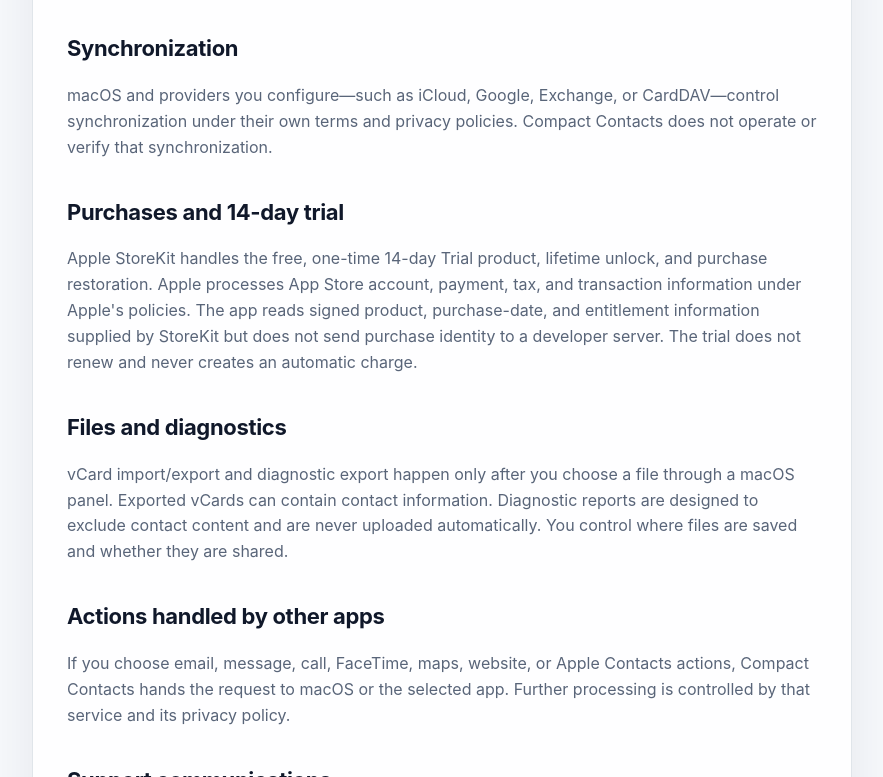
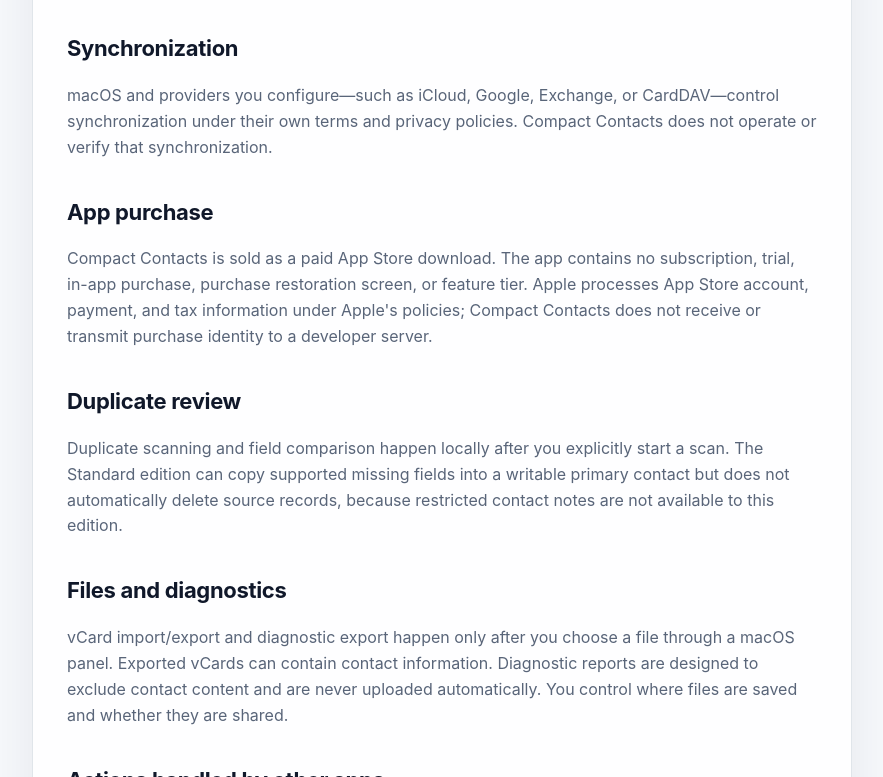
Before and after one commit to wedontneed/compact-contacts, a plain HTML site: page privacy/index.html in a window 1280 px wide. Shown: the part 1265-2042 px from the top of the page, without its empty margins (198-1081 px from the left). Drawn offline with Linux system fonts and the light colour scheme.

Commit message:
Update privacy policy for paid app and duplicate review

```diff
--- a/privacy/index.html
+++ b/privacy/index.html
@@ -16,7 +16,7 @@
     </div>
     <p class="eyebrow">Compact Contacts for macOS</p>
     <p class="meta">Effective July 12, 2026 · Publisher: Caglar Serdar</p>
-    <nav><a href="#data">Data</a><a href="#purchases">Purchases</a><a href="#choices">Your choices</a><a href="../support/">Support</a></nav>
+    <nav><a href="#data">Data</a><a href="#purchase">Purchase</a><a href="#choices">Your choices</a><a href="../support/">Support</a></nav>
   </header>
   <article>
     <h2>Overview</h2>
@@ -36,8 +36,11 @@
     <h2>Synchronization</h2>
     <p>macOS and providers you configure—such as iCloud, Google, Exchange, or CardDAV—control synchronization under their own terms and privacy policies. Compact Contacts does not operate or verify that synchronization.</p>
 
-    <h2 id="purchases">Purchases and 14-day trial</h2>
-    <p>Apple StoreKit handles the free, one-time 14-day Trial product, lifetime unlock, and purchase restoration. Apple processes App Store account, payment, tax, and transaction information under Apple's policies. The app reads signed product, purchase-date, and entitlement information supplied by StoreKit but does not send purchase identity to a developer server. The trial does not renew and never creates an automatic charge.</p>
+    <h2 id="purchase">App purchase</h2>
+    <p>Compact Contacts is sold as a paid App Store download. The app contains no subscription, trial, in-app purchase, purchase restoration screen, or feature tier. Apple processes App Store account, payment, and tax information under Apple's policies; Compact Contacts does not receive or transmit purchase identity to a developer server.</p>
+
+    <h2>Duplicate review</h2>
+    <p>Duplicate scanning and field comparison happen locally after you explicitly start a scan. The Standard edition can copy supported missing fields into a writable primary contact but does not automatically delete source records, because restricted contact notes are not available to this edition.</p>
 
     <h2>Files and diagnostics</h2>
     <p>vCard import/export and diagnostic export happen only after you choose a file through a macOS panel. Exported vCards can contain contact information. Diagnostic reports are designed to exclude contact content and are never uploaded automatically. You control where files are saved and whether they are shared.</p>
```
